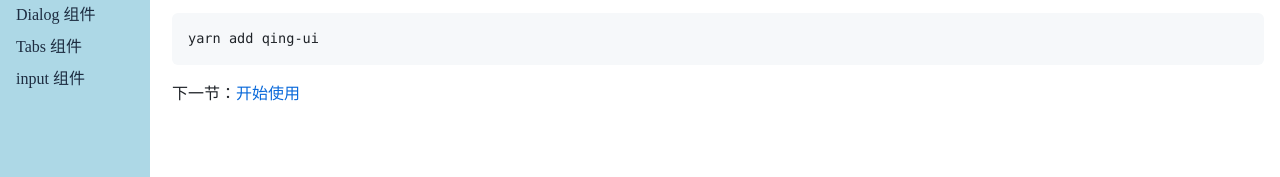
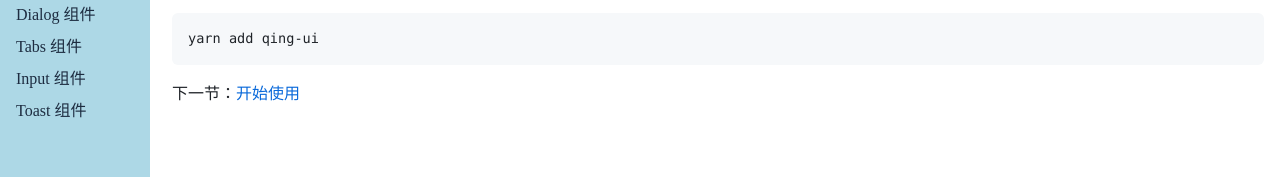
Before and after one commit to JackMa007yes/QING-UI, a Vue app: page /#/doc/install in a window 1280 px wide. Shown: the part 277-454 px from the top of the page. Built offline with nearby package versions, Linux system fonts and the light colour scheme.

Commit message:
bug处理

```diff
--- a/src/App.vue
+++ b/src/App.vue
@@ -5,10 +5,15 @@
 <script>
 import { provide, ref } from 'vue'
 import router from "./router"
+// import {provideToast} from './lib/QToast/index'
 
 export default {
   name: 'App',
   setup(){
+    // provideToast({
+    //   width:'200px',
+    //   duration: 2000
+    // })
     const width = document.documentElement.clientWidth
     const menuVisible = ref(width >= 500 ? true:false)
     provide('xxx',menuVisible)
--- /dev/null
+++ b/src/components/ToastDemo.vue
@@ -0,0 +1,27 @@
+<template>
+  <q-button @click="showToast">展示</q-button>
+</template>
+
+<script>
+import { getCurrentInstance, onMounted } from 'vue'
+import QButton from '../lib/QButton.vue'
+// import QToast from '../lib/QToast/QToast.vue'
+// import {useToast} from '../lib/QToast/index'
+export default {
+  name:'QToastDemo',
+  setup(props,context){
+    // const Toast = useToast()
+    const {proxy} = getCurrentInstance()
+    const showToast = () => {
+      proxy.$toast.methods.show('kkkkkk',2000)
+    }
+    return {showToast}
+  },
+  components: {QButton},
+
+}
+</script>
+
+<style>
+
+</style>
--- /dev/null
+++ b/src/lib/QToast/QToast.vue
@@ -0,0 +1,43 @@
+<template>
+  <div class="toast" v-show="isShow">
+    <div>{{message}}</div>
+  </div>
+</template>
+
+<script>
+export default {
+  name:'Toast',
+  data(){
+    return {
+      message:'',
+      isShow:false
+    }
+  },
+  methods:{
+    show(message='默认文字', duration=1500){
+      console.log('~~~~~~~~~~~~~~')
+      this.isShow = true
+      this.message = message
+
+      setTimeout(() =>{
+        this.isShow = false;
+        this.message = ''
+      },duration)
+    }
+  }
+}
+</script>
+
+<style scoped>
+  .toast {
+    position: absolute;
+    z-index: 999;
+    top: 50%;
+    left: 50%;
+    transform: translate(-50%,-50%);
+    background-color: rgba(0,0,0,.8);
+    padding: 8px 10px;
+    border-radius: 4px;
+    color: white;
+  }
+</style>
--- /dev/null
+++ b/src/lib/QToast/index.js
@@ -0,0 +1,18 @@
+import Toast from './QToast.vue'
+import { createApp, h, inject, provide, reactive } from 'vue'
+
+const QToast = {}
+
+QToast.install = (app) => {
+  const toastVM = createApp({
+    render(){
+      return h(Toast)
+    }
+  })
+  const div = document.createElement('div')
+  document.body.appendChild(div)
+  toastVM.mount(div)
+  app.config.globalProperties.$toast = toastVM
+}
+
+export default QToast
--- a/src/main.js
+++ b/src/main.js
@@ -4,9 +4,10 @@
 import App from './App.vue'
 import router from './router'
 import 'github-markdown-css'
+import QToast from './lib/QToast'
 
 
 //路由切换时会执行
-router.afterEach
+// router.afterEach
 
-createApp(App).use(router).mount('#app')
+createApp(App).use(router).use(QToast).mount('#app')
--- a/src/router/index.js
+++ b/src/router/index.js
@@ -6,6 +6,8 @@
 import DialogDemo from '../components/dialogDemo.vue'
 import TabsDemo from '../components/tabsDemo.vue'
 import InputDemo from '../components/InputDemo.vue'
+import ToastDemo from '../components/ToastDemo.vue'
+
 
 import DocDemo from '../components/Docdemo.vue'
 import Introduce from '../views/Introduce.vue'
@@ -32,6 +34,8 @@
       {path:'dialog',component:DialogDemo},
       {path:'tabs',component:TabsDemo},
       {path:'input',component:InputDemo},
+      {path:'toast',component:ToastDemo},
+
 
     ]}
 
--- a/src/views/doc.vue
+++ b/src/views/doc.vue
@@ -29,7 +29,10 @@
                 <router-link tag="div" to="/doc/tabs">Tabs 组件</router-link>
               </li>
               <li>
-                <router-link tag="div" to="/doc/input">input 组件</router-link>
+                <router-link tag="div" to="/doc/input">Input 组件</router-link>
+              </li>
+              <li>
+                <router-link tag="div" to="/doc/toast">Toast 组件</router-link>
               </li>
             </ol>
           </aside>
```
